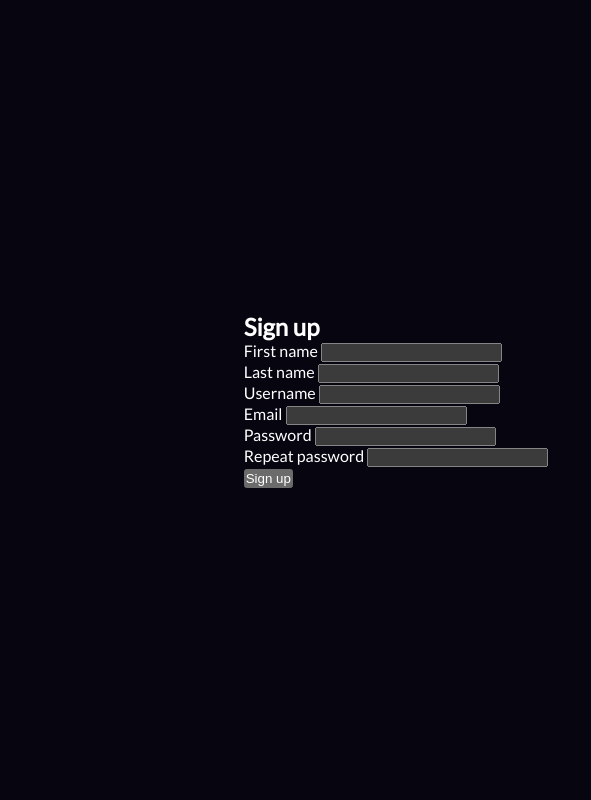
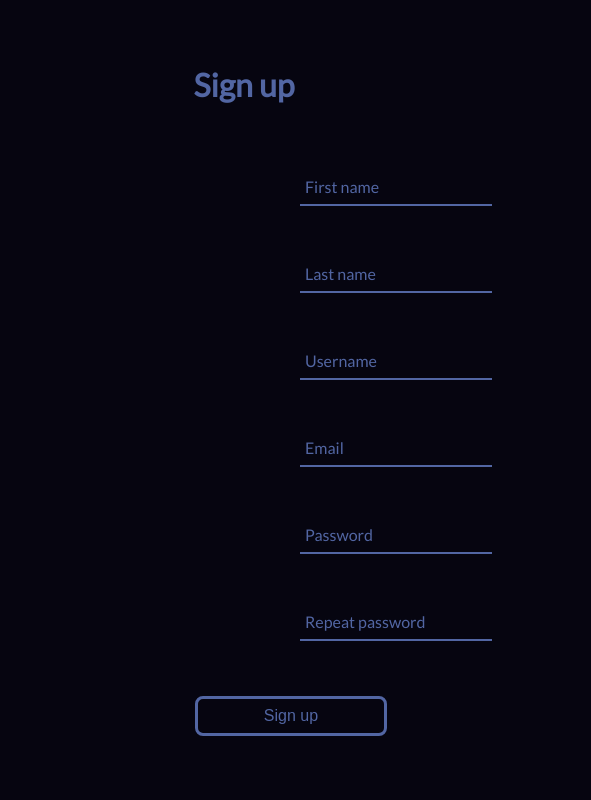
Before and after one commit to Thomsn1337/sign-up-page, a plain HTML site: page index.html in a window 1280 px wide. Shown: the full height of the page, 484-1075 px from the left. Drawn offline with Linux system fonts and the light colour scheme.

Commit message:
Add css styling

```diff
--- a/css/style.css
+++ b/css/style.css
@@ -1,4 +1,10 @@
 @import url('https://fonts.googleapis.com/css2?family=Lato&family=Roboto+Mono&family=Rubik&display=swap');
+
+:root {
+    --bg-color: #060510;
+    --main-color: #5266a3;
+    --accent-color: #11b5e4;
+}
 
 * {
     padding: 0;
@@ -30,8 +36,105 @@ main {
 
 .main {
     width: 100%;
-    background-color: #060510;
+    background-color: var(--bg-color);
     display: flex;
     align-items: center;
     justify-content: center;
 }
+
+.wrapper {
+    height: 70vh;
+    display: flex;
+    flex-direction: column;
+    justify-content: center;
+    align-items: center;
+}
+
+.title {
+    width: 60%;
+    padding-left: 75px;
+}
+
+.title h2 {
+    margin-bottom: 40px;
+    color: var(--main-color);
+    font-size: 2em;
+    text-align: left;
+}
+
+form {
+    width: 60%;
+}
+
+.input-wrapper {
+    display: flex;
+    flex-flow: row wrap;
+    justify-content: space-evenly;
+}
+
+.input-box {
+    width: 40%;
+    height: 35px;
+    position: relative;
+    border-bottom: 2px solid var(--main-color);
+    margin: 25px;
+    transition: .5s;
+}
+
+.input-box label {
+    position: absolute;
+    top: 50%;
+    left: 5px;
+    transform: translateY(-50%);
+    pointer-events: none;
+    transition: .5s;
+    font-size: 1em;
+    font-weight: 400;
+    color: var(--main-color);
+}
+
+.input-box input:focus~label,
+.input-box input:valid~label {
+    color: var(--accent-color);
+    top: -6px;
+}
+
+.input-box:has(> input:focus) {
+    border-bottom: 2px solid var(--accent-color);
+}
+
+.input-box input {
+    background: transparent;
+    border: none;
+    outline: none;
+    width: 100%;
+    height: 100%;
+    padding: 0 5px 0 5px;
+    margin-bottom: 5px;
+    font-size: 1.05em;
+    font-weight: 500;
+}
+
+.error {
+    padding-left: 5px;
+}
+
+form button {
+    margin-left: 39px;
+    margin-top: 30px;
+    width: 40%;
+    height: 40px;
+    font-size: 1em;
+    background: transparent;
+    color: var(--main-color);
+    font-weight: 500;
+    border: 3px solid var(--main-color);
+    border-radius: 8px;
+    cursor: pointer;
+    transition: .3s;
+}
+
+form button:hover {
+    background-color: var(--main-color);
+    color: var(--bg-color);
+}
--- a/index.html
+++ b/index.html
@@ -12,40 +12,46 @@
     <main>
         <div class="background"></div>
         <div class="main">
+            <div class="wrapper">
+                <div class="title">
+                    <h2>Sign up</h2>
+                </div>
                 <form>
-                <h2>Sign up</h2>
-                <div class="first-name">
+                    <div class="input-wrapper">
+                        <div class="input-box">
+                            <input type="text" name="firstname" id="firstname" required>
                             <label for="firstname">First name</label>
-                    <input type="text" name="firstname" id="firstname">
                             <div class="error"></div>
                         </div>
-                <div class="last-name">
+                        <div class="input-box">
+                            <input type="text" name="lastname" id="lastname" required>
                             <label for="lastname">Last name</label>
-                    <input type="text" name="lastname" id="lastname">
                             <div class="error"></div>
                         </div>
-                <div class="user-name">
+                        <div class="input-box">
+                            <input type="text" name="username" id="username" required>
                             <label for="username">Username</label>
-                    <input type="text" name="username" id="username">
                             <div class="error"></div>
                         </div>
-                <div class="email">
+                        <div class="input-box">
+                            <input type="email" name="email" id="email" required>
                             <label for="email">Email</label>
-                    <input type="email" name="email" id="email">
                             <div class="error"></div>
                         </div>
-                <div class="pw">
+                        <div class="input-box">
+                            <input type="password" name="password" id="password" required>
                             <label for="password">Password</label>
-                    <input type="password" name="password" id="password">
                             <div class="error"></div>
                         </div>
-                <div class="pw-repeat">
+                        <div class="input-box">
+                            <input type="password" name="password-repeat" id="password-repeat" required>
                             <label for="password-repeat">Repeat password</label>
-                    <input type="password" name="password-repeat" id="password-repeat">
                             <div class="error"></div>
+                        </div>
                     </div>
                     <button type="submit">Sign up</button>
                 </form>
+            </div>
         </div>
     </main>
 </body>
```
Lines whose indentation alone changed are shown as unchanged.
